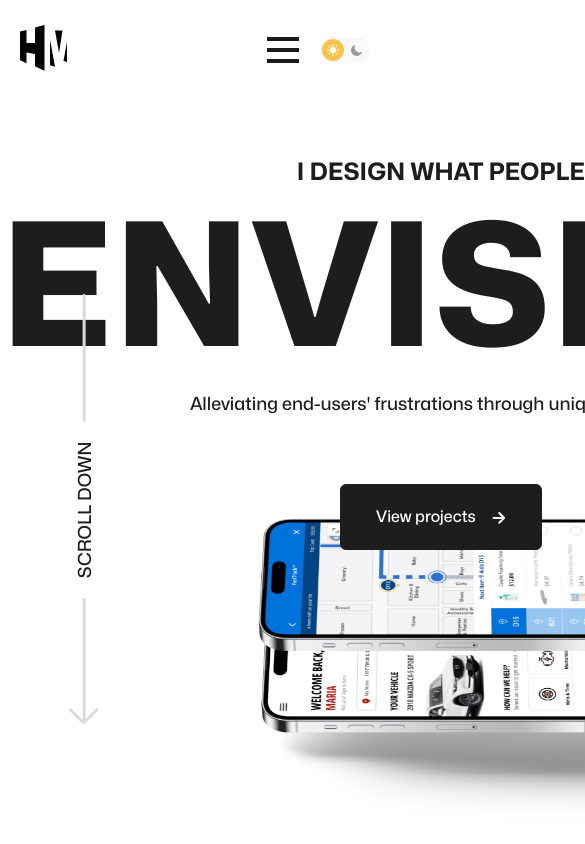
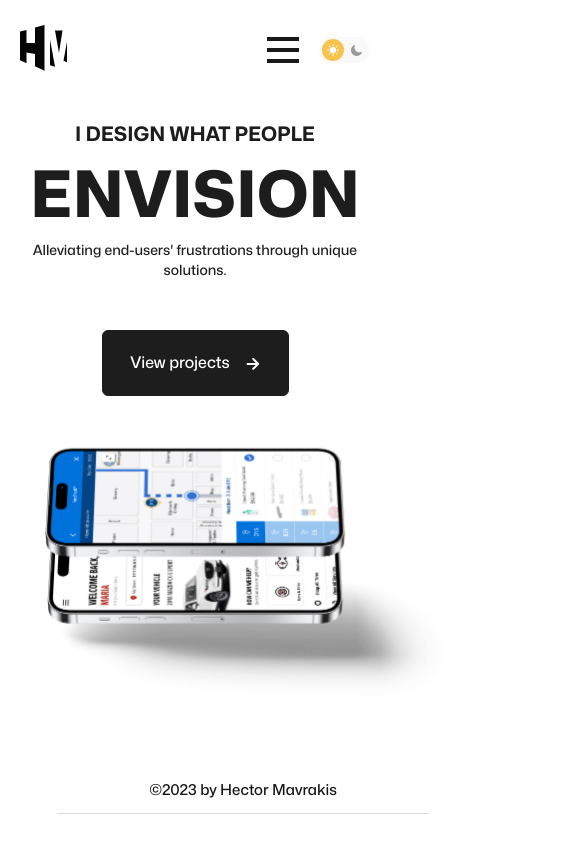
Before and after one commit to Kevin-Vigil/HectorMavrakis, a React (Create React App) app in the folder hector-mav-web/: page /quantify in a window 390 px wide. Shown: the top 844 px of the page, 585 px wide, since content can reach past the window. Built offline with nearby package versions, Linux system fonts and the light colour scheme.

Commit message:
Created Mobile view in Hero Component

```diff
--- a/hector-mav-web/src/components/Hero.css
+++ b/hector-mav-web/src/components/Hero.css
@@ -1,7 +1,107 @@
-
 /* OVERHAUL OF HERO COMPONENT */
 
-#hero-container{
+@media only screen and (max-width: 720px) {
+
+  #hero-container {
+    justify-content: center;
+    width: 100%;
+    margin: auto;
+    display: flex;
+    flex-direction: column;
+    z-index: 2;
+    gap: 40px;
+    padding-top: 120px;
+    /* position: relative; */
+    background-color: white;
+    transition: all 0.25s ease-in;
+  }
+
+  #scroll-container{
+    display: none;
+  }
+
+  #hero-textbox{
+    margin: auto;
+    display: flex;
+    flex-direction: column;
+    gap: 25px;
+  }
+
+  #hero-statement{
+    color: #1E1D1D;
+    font: 700 20px/28px mona sans;
+    margin: auto;
+    transition: all 0.25s ease-in, opacity 0s;
+  }
+
+  #hero-envision{
+    color: #1E1D1D;
+    font: 800 64px/42px mona sans;
+    margin: auto;
+    transition: all 0.25s ease-in, opacity 0s;
+  }
+
+  #hero-purpose{
+    color: #1E1D1D;
+    font: 500 14px/20px mona sans;
+    margin: auto;
+    transition: all 0.25s ease-in;
+    text-align: center;
+  }
+
+  #cta{
+    display: flex;
+    flex-direction: row;
+    margin: auto;
+    margin-top: 10px;
+
+    width: 185px;
+    height: 64px;
+    border-radius: 6px;
+    background-color: #1E1D1D;
+    border: solid 1px #1E1D1D;
+    text-decoration: none;
+    transition: all 0.25s ease-in;
+  }
+  #hero-cta-textbox{
+    display: flex;
+    flex-direction: row;
+    margin: auto;
+    gap: 16px;
+  }
+  #cta-text{
+    color: white;
+    font: 500 16px/28px mona sans;
+    transition: all 0.25s ease-in;
+  }
+  #cta-arrow{
+    fill: white;
+    margin: auto;
+    transition: all 0.25s ease-in;
+  }
+
+  /* Phone mockup for mobile breakpoint */
+  #hero-mockup-container {
+    display: flex;
+    margin: auto;
+    width: 100%;
+  }
+  #hero-mockup-img {
+
+    margin: auto;
+    width: 100%;
+    margin-top: -30px;
+    scale: 1.3;
+    animation: contentL 0.25s ease-in forwards;
+  }
+}
+
+
+
+@media only screen and (min-width: 721px) {
+
+
+  #hero-container {
     display: flex;
     flex-direction: column;
     z-index: 2;
@@ -11,65 +111,41 @@
     background-color: white;
     transition: all 0.25s ease-in;
   }
-.dark-mode #hero-container{
-  background-color: #151515;
-  transition: all 0.25s ease-in;
-}
 
 /* Hero Textbox */
-#hero-textbox{
+  #hero-textbox {
     margin: auto;
     display: flex;
     flex-direction: column;
     gap: 50px;
   }
-#hero-statement{
+
+  #hero-statement {
     font: 700 24px/64px mona sans;
     color: #1E1D1D;
     margin: auto;
     transition: all 0.25s ease-in, opacity 0s;
   }
-.dark-mode #hero-statement{
-  color: white;
-  transition: all 0.25s ease-in, opacity 0s;
-}
-.loadin #hero-statement{
-  opacity: 0;
-  animation: load-in 0.5s 0.25s ease-in-out forwards;
-}
 
-#hero-envision{
+
+
+  #hero-envision {
     font: 800 171px/60px mona sans;
     color: #1E1D1D;
     margin: auto;
     transition: all 0.25s ease-in, opacity 0s;
   }
-.dark-mode #hero-envision{
-  color: white;
-  transition: all 0.25s ease-in, opacity 0s;
-}
-.loadin #hero-envision{
-  opacity: 0;
-  animation: load-in 0.5s 0.25s ease-in-out forwards;
-}
 
-#hero-purpose{
+  #hero-purpose {
     font: 500 18px/80px mona sans;
     color: #1E1D1D;
     margin: auto;
     transition: all 0.25s ease-in, opacity 0s;
   }
-.dark-mode #hero-purpose{
-  color: white;
-  transition: all 0.25s ease-in, opacity 0s;
-}
-.loadin #hero-purpose{
-  opacity: 0;
-  animation: load-in 0.5s .75s ease-in-out forwards;
-}
+
 
   /* Hero CTA */
-#cta{
+  #cta {
     text-decoration: none;
     display: flex;
     width: 200px;
@@ -81,70 +157,192 @@
     border-radius: 6px;
     transition: all 0.25s ease-in, opacity 0s;
   }
-.loadin #cta{
-  opacity: 0;
-  animation: load-in 0.5s .75s ease-in-out forwards;
-}
-#hero-cta-textbox{
+  #hero-cta-textbox {
     margin: auto;
     display: flex;
     flex-direction: row;
     gap: 16px;
   }
-#cta-text{
+
+  #cta-text {
     font: 500 16px/28px mona sans;
     color: white;
     margin: auto;
     transition: all 0.25s ease-in;
   }
-#cta-arrow{
+
+  #cta-arrow {
     fill: white;
     margin: auto;
     transition: all 0.25s ease-in;
   }
+
+  /* Phone img for desktop breakpoint */
+  /* Mockup CSS */
+  #hero-mockup-container {
+    display: flex;
+    margin: auto;
+    width: 70%;
+  }
+  #hero-mockup-img {
+
+    margin: auto;
+    width: 100%;
+    margin-top: -170px;
+    animation: contentL 0.25s ease-in forwards;
+  }
+
+  /* scroll-container */
+  #scroll-container {
+    display: flex;
+    flex-direction: row;
+    position: absolute;
+    rotate: -90deg;
+    left: -140px;
+    top: 60vh;
+    transition: all 0.25s ease-in, opacity 0s;
+  }
+
+
+  #scroll-arrow {
+    display: flex;
+    flex-direction: row;
+  }
+
+  #scroll-arrowhead {
+    width: 19px;
+    height: 19px;
+    border-radius: 3px;
+    border: solid;
+    border-width: 3px 0 0 3px;
+    border-color: #D9D9D9;
+    rotate: -45deg;
+    margin-right: -22.5px;
+    margin-left: 20px;
+  }
+
+  #scroll-line2 {
+    background-color: #D9D9D9;
+    height: 3px;
+    width: 123px;
+    margin-top: auto;
+    margin-bottom: auto;
+    margin-right: 20px;
+    border-radius: 3px;
+  }
+
+  #scroll-text {
+    color: #1E1D1D;
+    font: 500 18px mona sans;
+    transition: all 0.25s ease-in;
+  }
+
+
+  #scroll-endLine {
+    height: 3px;
+    width: 128px;
+    background-color: #D9D9D9;
+    border-radius: 3px;
+    margin-top: auto;
+    margin-bottom: auto;
+    margin-left: 20px;
+  }
+}
+
+
+
+.dark-mode #hero-container {
+  background-color: #151515;
+  transition: all 0.25s ease-in;
+}
+
+
+
+.dark-mode #hero-statement {
+  color: white;
+  transition: all 0.25s ease-in, opacity 0s;
+}
+
+.loadin #hero-statement {
+  opacity: 0;
+  animation: load-in 0.5s 0.25s ease-in-out forwards;
+}
+.loadin #cta {
+  opacity: 0;
+  animation: load-in 0.5s .75s ease-in-out forwards;
+}
+
+.dark-mode #hero-envision{
+  color: white;
+  transition: all 0.25s ease-in, opacity 0s;
+}
+.loadin #hero-envision{
+  opacity: 0;
+  animation: load-in 0.5s 0.25s ease-in-out forwards;
+}
+
+.dark-mode #hero-purpose {
+  color: white;
+  transition: all 0.25s ease-in, opacity 0s;
+}
+
+.loadin #hero-purpose {
+  opacity: 0;
+  animation: load-in 0.5s .75s ease-in-out forwards;
+}
+
 /* Hover CTA */
-#cta:hover{
+#cta:hover {
   background-color: white;
   transition: all 0.25s ease-in;
 }
-#cta:hover #cta-text{
+
+#cta:hover #cta-text {
   color: #151515;
   transition: all 0.25s ease-in;
 }
-#cta:hover #cta-arrow{
+
+#cta:hover #cta-arrow {
   fill: #151515;
   transition: all 0.25s ease-in;
 }
 
 /* Dark mode CTA */
-.dark-mode #cta{
+.dark-mode #cta {
   border: solid 1px white;
   background-color: white;
   transition: all 0.25s ease-in, opacity 0s;
 }
-.dark-mode #cta-text{
+
+.dark-mode #cta-text {
   color: #151515;
   transition: all 0.25s ease-in;
 }
-.dark-mode #cta-arrow{
+
+.dark-mode #cta-arrow {
   fill: #151515;
   transition: all 0.25s ease-in;
 }
+
 /* Dark mode hover CTA */
-.dark-mode #cta:hover{
+.dark-mode #cta:hover {
   background-color: #151515;
   transition: all 0.25s ease-in;
 }
-.dark-mode #cta:hover #cta-text{
+
+.dark-mode #cta:hover #cta-text {
   color: white;
   transition: all 0.25s ease-in;
 }
-.dark-mode #cta:hover #cta-arrow{
+
+.dark-mode #cta:hover #cta-arrow {
   fill: white;
   transition: all 0.25s ease-in;
 }
 
-/* Mockup image */
+
+
+
 
 /* Animation */
 @keyframes contentL {
@@ -186,83 +384,21 @@
 
 }
 
-/* Mockup CSS */
-#hero-mockup-container{
-  display: flex;
-  margin: auto;
-  width: 70%;
-}
-.loadin #hero-mockup-container{
+.loadin #hero-mockup-container {
   opacity: 0;
   animation: load-in .75s 1s ease-in-out forwards;
 }
-#hero-mockup-img{
 
-  margin: auto;
-  width: 100%;
-  margin-top: -170px;
-  animation: contentL 0.25s ease-in forwards;
-}
-.dark-mode #hero-mockup-img{
+.dark-mode #hero-mockup-img {
   animation: contentD 0.25s ease-in forwards;
 }
 
-/* scroll-container */
-#scroll-container{
-  display: flex;
-  flex-direction: row;
-  position: absolute;
-  rotate: -90deg;
-  left: -140px;
-  top: 60vh;
-  transition: all 0.25s ease-in, opacity 0s;
-}
-.loadin #scroll-container{
-  opacity: 0;
-  animation: load-in 0.75s 1.5s ease-in-out forwards;
-}
-
-#scroll-arrow{
-  display: flex;
-  flex-direction: row;
-}
-#scroll-arrowhead{
-  width: 19px;
-  height: 19px;
-  border-radius: 3px;
-  border: solid;
-  border-width: 3px 0 0 3px;
-  border-color: #D9D9D9;
-  rotate: -45deg;
-  margin-right: -22.5px;
-  margin-left: 20px;
-}
-#scroll-line2{
-  background-color: #D9D9D9;
-  height: 3px;
-  width: 123px;
-  margin-top: auto;
-  margin-bottom: auto;
-  margin-right: 20px;
-  border-radius: 3px;
-}
-
-#scroll-text{
-  color: #1E1D1D;
-  font: 500 18px mona sans;
-  transition: all 0.25s ease-in;
-}
-.dark-mode #scroll-text{
+.dark-mode #scroll-text {
   color: white;
   transition: all 0.25s ease-in;
 }
 
-#scroll-endLine{
-  height: 3px;
-  width: 128px;
-  background-color: #D9D9D9;
-  border-radius: 3px;
-  margin-top: auto;
-  margin-bottom: auto;
-  margin-left: 20px;
+.loadin #scroll-container {
+  opacity: 0;
+  animation: load-in 0.75s 1.5s ease-in-out forwards;
 }
--- a/hector-mav-web/src/components/Hero.js
+++ b/hector-mav-web/src/components/Hero.js
@@ -31,6 +31,7 @@ export default function Hero(props) {
     load();
   });
   return (
+    <>
   <div id="hero-container">
     <div id="scroll-container">
       <div id="scroll-arrow">
@@ -55,5 +56,6 @@ export default function Hero(props) {
       <img loading='lazy' id='hero-mockup-img' src={phoneLight} />
     </div>
   </div>
+  </>
   );
 }
```
Lines whose indentation alone changed are shown as unchanged.
